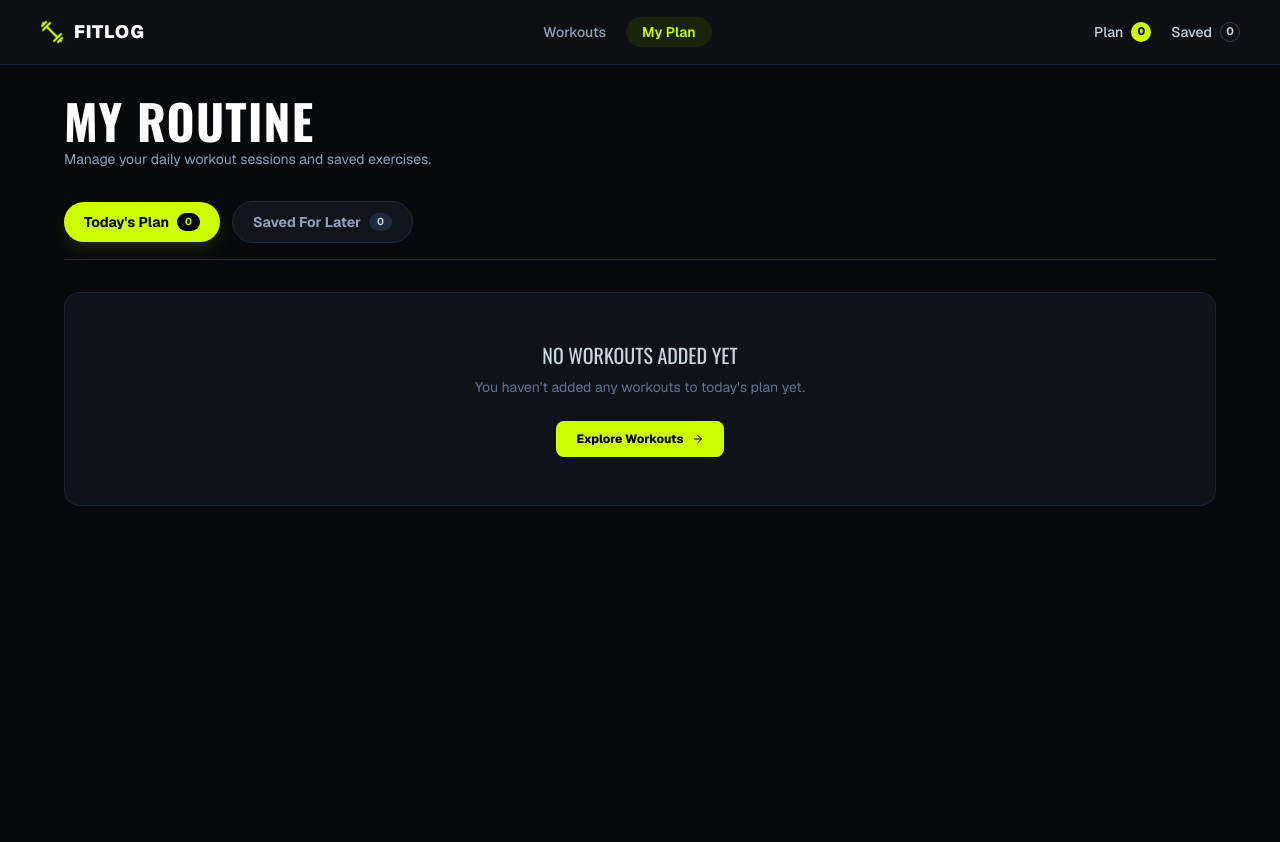
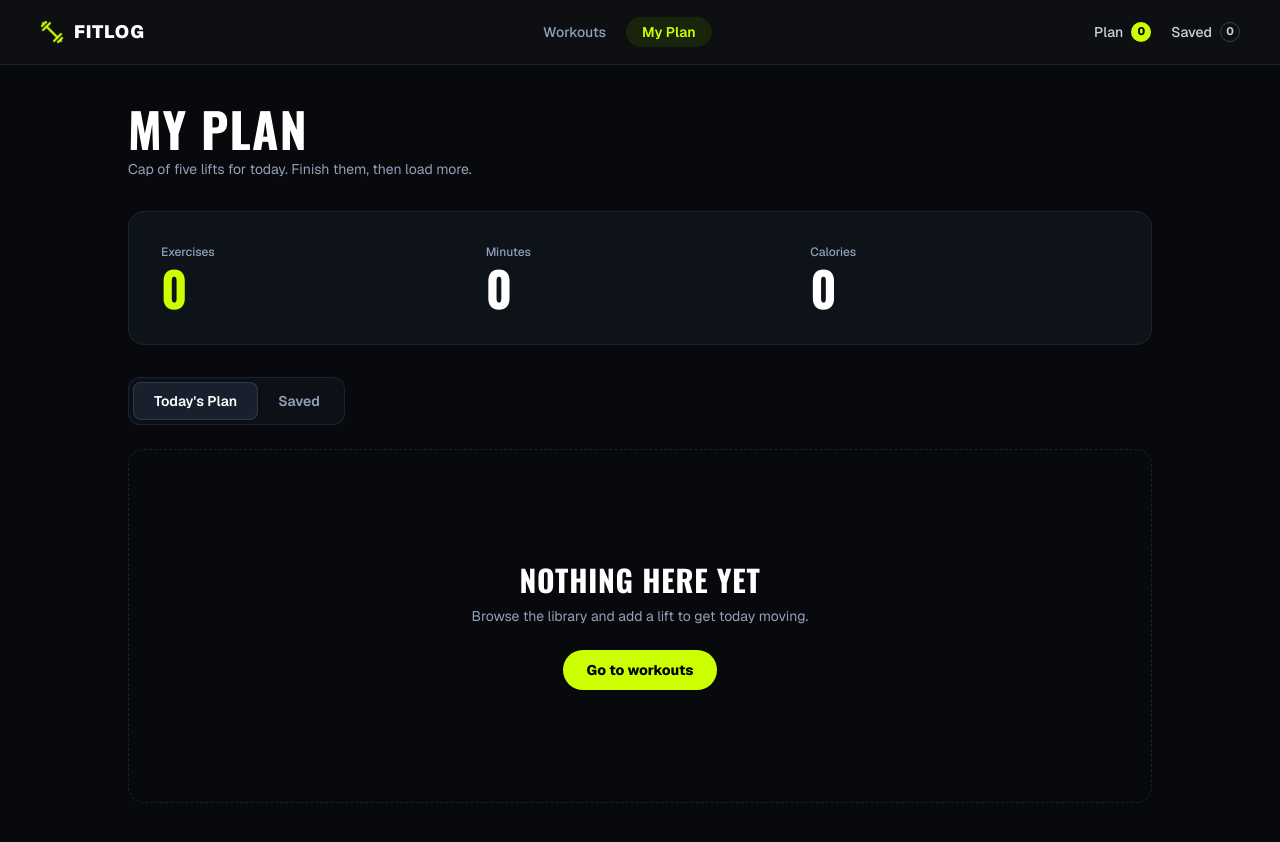
Before and after one commit to limon-hasan/nextjs-assignment-project-programming-hero-fitness, a Next.js app: page /my-plan in a window 1280 px wide. Shown: the top 842 px of the page. Built offline with nearby package versions, Linux system fonts and the light colour scheme.

Commit message:
update the my plan page and set the tabs

```diff
--- a/src/app/my-plan/page.tsx
+++ b/src/app/my-plan/page.tsx
@@ -1,160 +1,83 @@
 "use client";
 
-import { useContext, useState } from "react";
-import Image from "next/image";
+import { useState } from "react";
 import Link from "next/link";
-import { WorkoutContext } from "@/context/WorkoutContext";
-import { IWorkout } from "@/types/workoutTypes";
-import { FiTrash2, FiArrowRight } from "react-icons/fi";
-import { toast } from "react-toastify";
 
 const MyPlanPage = () => {
-  const { todaysPlan, setTodaysPlan, savedLater, setSavedLater } =
-    useContext(WorkoutContext);
-
   const [activeTab, setActiveTab] = useState<"today" | "saved">("today");
-  const currentList = activeTab === "today" ? todaysPlan : savedLater;
-
-  const handleRemove = (id: number, name: string) => {
-    if (activeTab === "today") {
-      setTodaysPlan((prev) => prev.filter((item) => item.id !== id));
-      toast.info(`${name} removed from today's plan`);
-    } else {
-      setSavedLater((prev) => prev.filter((item) => item.id !== id));
-      toast.info(`${name} removed from saved list`);
-    }
-  };
 
   return (
-    <div className="min-h-screen bg-[#08090c] text-white py-8 px-4 md:px-12">
-      <div className="container mx-auto max-w-6xl">
-        {/* Header */}
+    <div className="min-h-screen bg-[#08090c] text-white py-10 px-4 md:px-12 flex flex-col justify-between">
+      <div className="container mx-auto max-w-5xl">
         <div className="mb-8">
           <h1 className="font-oswald text-3xl md:text-5xl font-black uppercase tracking-wide text-white">
-            MY ROUTINE
+            MY PLAN
           </h1>
-          <p className="text-slate-400 text-xs md:text-sm mt-1">
-            Manage your daily workout sessions and saved exercises.
+          <p className="text-slate-400 text-xs md:text-sm mt-1.5">
+            Cap of five lifts for today. Finish them, then load more.
           </p>
         </div>
 
-        {/* Tab Buttons */}
-        <div className="flex items-center gap-3 border-b border-slate-800 pb-4 mb-8">
+        <div className="bg-[#0e1219] border border-slate-800/80 rounded-2xl p-6 md:p-8 mb-8 grid grid-cols-3 gap-4">
+          <div>
+            <p className="text-slate-400 text-xs font-medium mb-1">Exercises</p>
+            <h2 className="text-[#ccff00] font-oswald text-4xl md:text-5xl font-black">
+              0
+            </h2>
+          </div>
+          <div>
+            <p className="text-slate-400 text-xs font-medium mb-1">Minutes</p>
+            <h2 className="text-white font-oswald text-4xl md:text-5xl font-black">
+              0
+            </h2>
+          </div>
+          <div>
+            <p className="text-slate-400 text-xs font-medium mb-1">Calories</p>
+            <h2 className="text-white font-oswald text-4xl md:text-5xl font-black">
+              0
+            </h2>
+          </div>
+        </div>
+
+        <div className="mb-6">
+          <div className="inline-flex items-center bg-[#0d1017] border border-slate-800/80 p-1 rounded-xl">
             <button
               onClick={() => setActiveTab("today")}
-            className={`px-5 py-2.5 rounded-full text-xs md:text-sm font-bold transition-all cursor-pointer flex items-center gap-2 ${
+              className={`px-5 py-2 text-xs md:text-sm font-semibold rounded-lg transition-all cursor-pointer ${
                 activeTab === "today"
-                ? "bg-[#ccff00] text-black shadow-lg shadow-[#ccff00]/10"
-                : "bg-[#10141d] text-slate-400 hover:text-white border border-slate-800"
+                  ? "bg-[#18202d] text-white border border-slate-700/80 shadow-sm"
+                  : "text-slate-400 hover:text-slate-200"
               }`}
             >
               Today&apos;s Plan
-            <span
-              className={`text-[10px] px-2 py-0.5 rounded-full ${
-                activeTab === "today"
-                  ? "bg-black text-[#ccff00]"
-                  : "bg-slate-800 text-slate-300"
+            </button>
+            <button
+              onClick={() => setActiveTab("saved")}
+              className={`px-5 py-2 text-xs md:text-sm font-semibold rounded-lg transition-all cursor-pointer ${
+                activeTab === "saved"
+                  ? "bg-[#18202d] text-white border border-slate-700/80 shadow-sm"
+                  : "text-slate-400 hover:text-slate-200"
               }`}
             >
-              {todaysPlan.length}
-            </span>
-          </button>
-
-          <button
-            onClick={() => setActiveTab("saved")}
-            className={`px-5 py-2.5 rounded-full text-xs md:text-sm font-bold transition-all cursor-pointer flex items-center gap-2 ${
-              activeTab === "saved"
-                ? "bg-[#ccff00] text-black shadow-lg shadow-[#ccff00]/10"
-                : "bg-[#10141d] text-slate-400 hover:text-white border border-slate-800"
-            }`}
-          >
-            Saved For Later
-            <span
-              className={`text-[10px] px-2 py-0.5 rounded-full ${
-                activeTab === "saved"
-                  ? "bg-black text-[#ccff00]"
-                  : "bg-slate-800 text-slate-300"
-              }`}
-            >
-              {savedLater.length}
-            </span>
+              Saved
             </button>
           </div>
+        </div>
 
-        {/* Workout Cards Grid */}
-        {currentList.length === 0 ? (
-          <div className="bg-[#0e121a] border border-slate-800/80 rounded-2xl p-12 text-center my-6">
-            <h3 className="font-oswald text-xl text-slate-300 uppercase mb-2">
-              No workouts added yet
+        <div className="border border-dashed border-slate-800/80 rounded-2xl py-28 px-4 flex flex-col items-center justify-center text-center">
+          <h3 className="font-oswald text-2xl md:text-3xl font-extrabold uppercase tracking-wide text-white mb-2">
+            NOTHING HERE YET
           </h3>
-            <p className="text-slate-500 text-xs md:text-sm mb-6 max-w-sm mx-auto">
-              {activeTab === "today"
-                ? "You haven't added any workouts to today's plan yet."
-                : "Your saved list is empty."}
+          <p className="text-slate-400 text-xs md:text-sm mb-6 max-w-sm">
+            Browse the library and add a lift to get today moving.
           </p>
           <Link
             href="/"
-              className="inline-flex items-center gap-2 bg-[#ccff00] text-black font-extrabold text-xs px-5 py-2.5 rounded-lg hover:bg-[#b5e600] transition-colors"
+            className="bg-[#ccff00] hover:bg-[#b5e600] text-black font-extrabold text-xs md:text-sm px-6 py-2.5 rounded-full transition-colors cursor-pointer"
           >
-              Explore Workouts <FiArrowRight />
+            Go to workouts
           </Link>
         </div>
-        ) : (
-          <div className="grid grid-cols-1 md:grid-cols-2 lg:grid-cols-3 gap-6">
-            {currentList.map((workout: IWorkout) => (
-              <div
-                key={workout.id}
-                className="bg-[#0e121a] border border-slate-800/80 hover:border-slate-700 rounded-xl overflow-hidden flex flex-col justify-between transition-all"
-              >
-                <div>
-                  <div className="relative w-full h-44 bg-[#141822]">
-                    <Image
-                      src={workout.image}
-                      alt={workout.name}
-                      fill
-                      unoptimized
-                      className="object-cover"
-                    />
-                    <span className="absolute top-3 right-3 bg-black/70 backdrop-blur-md text-[10px] text-[#ccff00] uppercase font-bold px-2 py-0.5 rounded">
-                      {workout.difficulty}
-                    </span>
-                  </div>
-
-                  <div className="p-4">
-                    <h3 className="font-oswald text-lg font-bold uppercase text-white truncate mb-1">
-                      {workout.name}
-                    </h3>
-                    <p className="text-slate-400 text-xs line-clamp-2 mb-3">
-                      {workout.description}
-                    </p>
-
-                    <div className="flex items-center justify-between text-xs text-slate-400 border-t border-slate-800/60 pt-3">
-                      <span>{workout.duration} min</span>
-                      <span>{workout.sets} sets • {workout.reps} reps</span>
-                      <span>{workout.caloriesBurned} kcal</span>
-                    </div>
-                  </div>
-                </div>
-
-                <div className="p-4 pt-0 flex items-center gap-2">
-                  <Link
-                    href={`/workouts/${workout.id}`}
-                    className="flex-1 bg-[#141824] hover:bg-[#1b2130] text-slate-200 text-xs font-semibold py-2 rounded-lg text-center transition-colors border border-slate-800"
-                  >
-                    View Details
-                  </Link>
-                  <button
-                    onClick={() => handleRemove(workout.id, workout.name)}
-                    className="p-2 text-slate-400 hover:text-red-400 hover:bg-red-500/10 border border-slate-800 rounded-lg transition-colors cursor-pointer"
-                    title="Remove"
-                  >
-                    <FiTrash2 className="text-sm" />
-                  </button>
-                </div>
-              </div>
-            ))}
-          </div>
-        )}
       </div>
     </div>
   );
```
Lines whose indentation alone changed are shown as unchanged.
